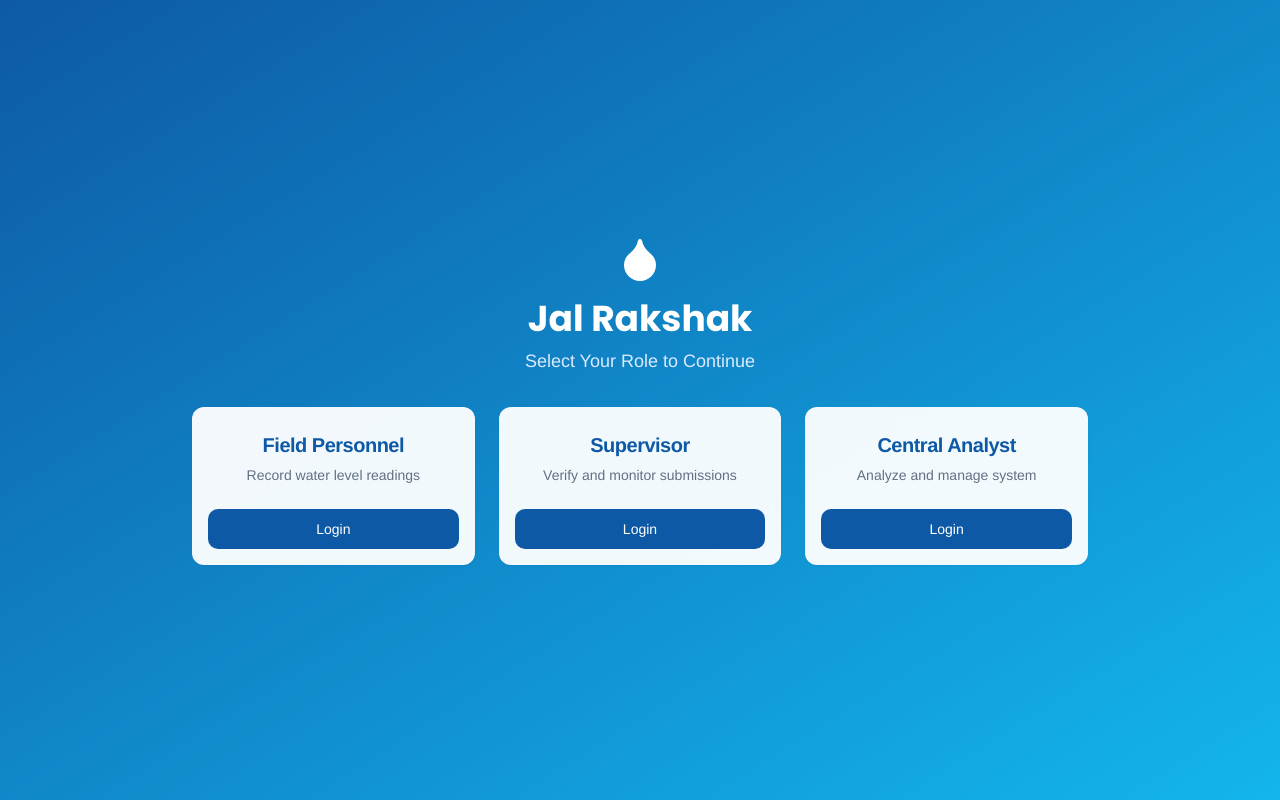
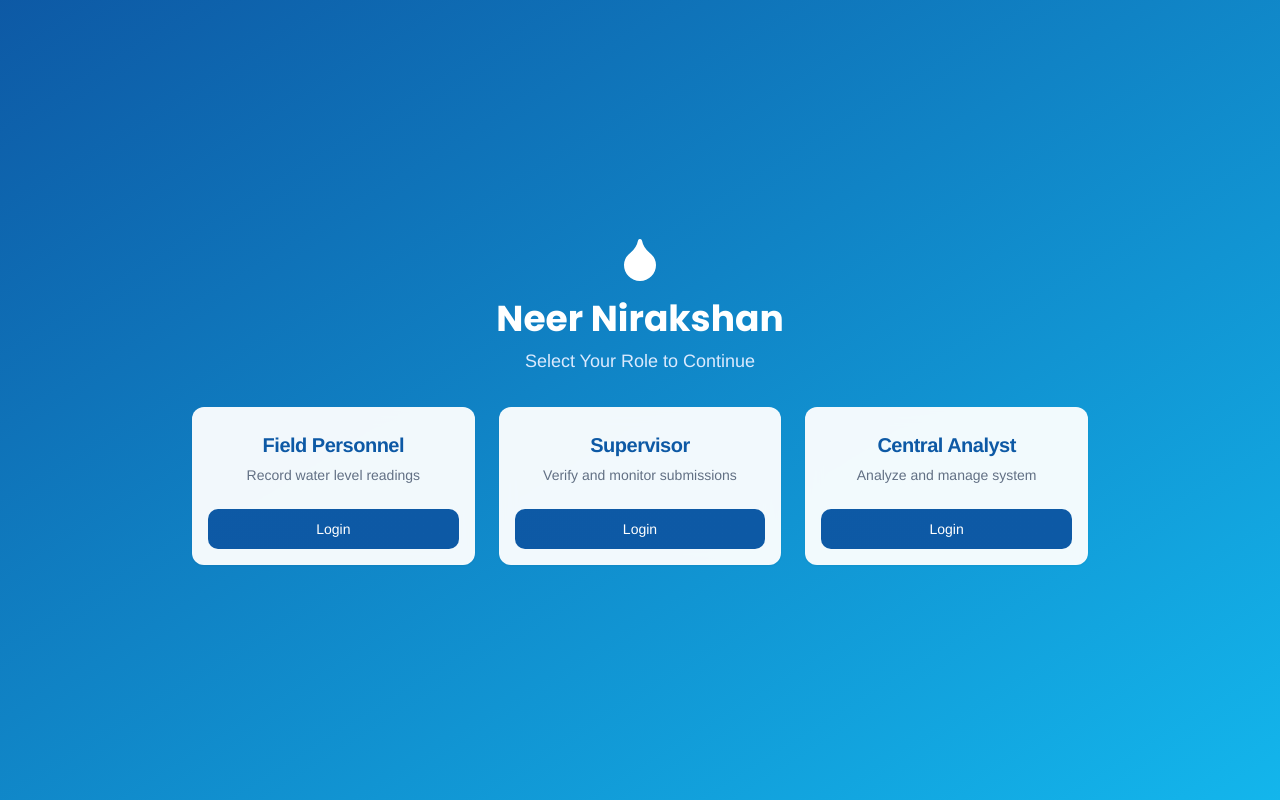
Before and after one commit to Shadan1221/jal-rakshak, a React (Vite) app: page /login in a window 1280 px wide. Built offline with nearby package versions, Linux system fonts and the light colour scheme; the HTML template or start-up script is replaced by a standard one.

Commit message:
Refactor: Rename app to Neer Nirakshan

```diff
--- a/index.html
+++ b/index.html
@@ -3,11 +3,11 @@
   <head>
     <meta charset="UTF-8" />
     <meta name="viewport" content="width=device-width, initial-scale=1.0" />
-    <title>Jal Rakshak - Smart Water Monitoring for India</title>
+    <title>Neer Nirakshan - Smart Water Monitoring for India</title>
     <meta name="description" content="Guardian of Water - Smart water monitoring system for flood prevention and water resource management across India" />
     <meta name="author" content="Lovable" />
 
-    <meta property="og:title" content="Jal Rakshak - Smart Water Monitoring for India" />
+    <meta property="og:title" content="Neer Nirakshan - Smart Water Monitoring for India" />
     <meta property="og:description" content="Guardian of Water - Smart water monitoring system for flood prevention and water resource management" />
     <meta property="og:type" content="website" />
     <meta property="og:image" content="https://lovable.dev/opengraph-image-p98pqg.png" />
--- a/src/pages/DashboardAnalyst.tsx
+++ b/src/pages/DashboardAnalyst.tsx
@@ -60,7 +60,7 @@ const DashboardAnalyst = () => {
             <div className="flex items-center gap-4">
               <Waves className="h-8 w-8" />
               <div>
-                <h1 className="text-2xl font-bold">Jal Rakshak Analytics</h1>
+                <h1 className="text-2xl font-bold">Neer Nirakshan Analytics</h1>
                 <p className="text-sm text-blue-100">Central Analyst Dashboard</p>
               </div>
             </div>
--- a/src/pages/Index.tsx
+++ b/src/pages/Index.tsx
@@ -50,7 +50,7 @@ const Index = () => {
             </div>
           </div>
           <h1 className="text-5xl md:text-7xl font-bold text-white mb-6 animate-fade-in">
-            Jal Rakshak
+            Neer Nirakshan
           </h1>
           <p className="text-xl md:text-2xl text-blue-100 mb-4 max-w-2xl mx-auto">
             Guardian of Water
@@ -76,7 +76,7 @@ const Index = () => {
           <div className="max-w-3xl mx-auto text-center mb-16">
             <h2 className="text-4xl font-bold text-primary mb-6">Our Mission</h2>
             <p className="text-lg text-muted-foreground leading-relaxed">
-              Jal Rakshak empowers field personnel, supervisors, and analysts with a unified platform
+              Neer Nirakshan empowers field personnel, supervisors, and analysts with a unified platform
               to monitor water levels across India. Through geofencing, live photo verification, and
               multi-level authentication, we ensure accurate, tamper-proof data collection for flood
               prevention and water resource management.
@@ -172,10 +172,10 @@ const Index = () => {
         <div className="container mx-auto px-4 text-center">
           <div className="flex items-center justify-center mb-4">
             <Droplet className="h-8 w-8 mr-2" fill="currentColor" />
-            <span className="text-xl font-bold">Jal Rakshak</span>
+            <span className="text-xl font-bold">Neer Nirakshan</span>
           </div>
           <p className="text-blue-200">Smart Water Monitoring for a Safer India</p>
-          <p className="text-blue-300 text-sm mt-4">© 2024 Jal Rakshak. All rights reserved.</p>
+          <p className="text-blue-300 text-sm mt-4">© 2024 Neer Nirakshan. All rights reserved.</p>
         </div>
       </footer>
     </div>
--- a/src/pages/Login.tsx
+++ b/src/pages/Login.tsx
@@ -69,7 +69,7 @@ const Login = () => {
             <div className="flex items-center justify-center mb-4">
               <Droplet className="h-12 w-12 text-white" fill="currentColor" />
             </div>
-            <h1 className="text-3xl sm:text-4xl font-bold text-white mb-2">Jal Rakshak</h1>
+            <h1 className="text-3xl sm:text-4xl font-bold text-white mb-2">Neer Nirakshan</h1>
             <p className="text-blue-100 text-base sm:text-lg">Select Your Role to Continue</p>
           </div>
 
```
